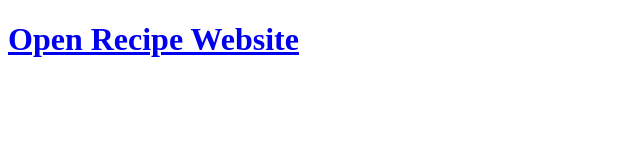
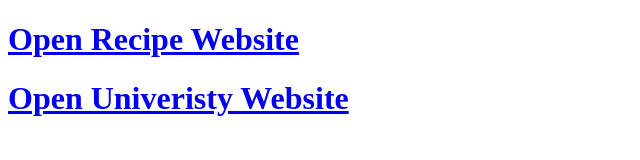
Before and after one commit to SploshODM/SkillshareWebsite, a plain HTML site: page index.html in a window 1280 px wide. Shown: the whole page, without its empty margins (0-640 px from the left). Drawn offline with Linux system fonts and the light colour scheme.

Commit message:
Updated index.html
Added a link to MyUniversity

```diff
--- a/index.html
+++ b/index.html
@@ -9,6 +9,7 @@
 </head>
 <body>
 	<h1><a href="RecipeWebsite/MyRecipe.html">Open Recipe Website</a></h1>
+	<h1><a href="UniversityWebsite/MyUniversity.html">Open Univeristy Website</a></h1>
 
 </body>
 </html>
```
